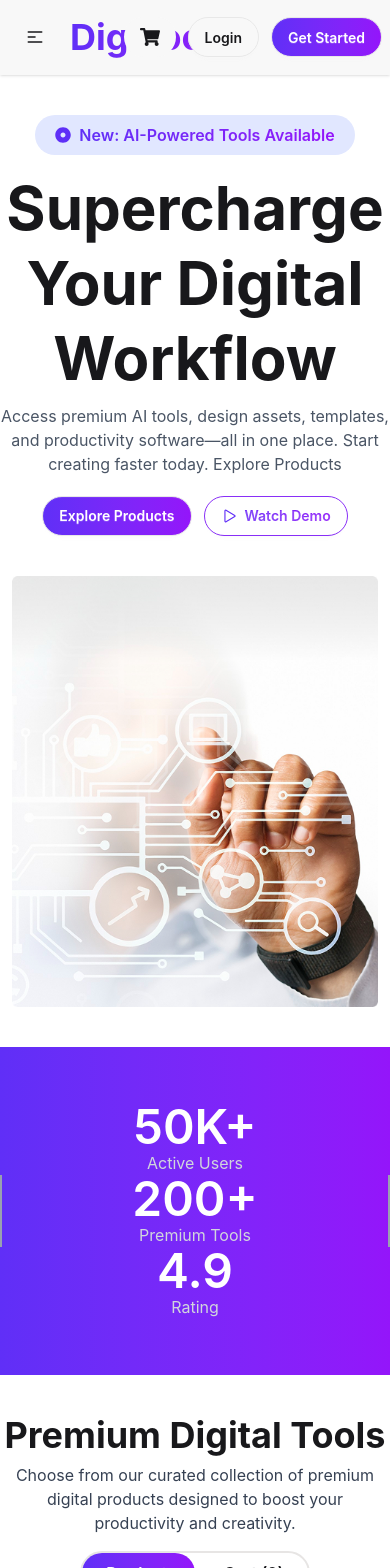
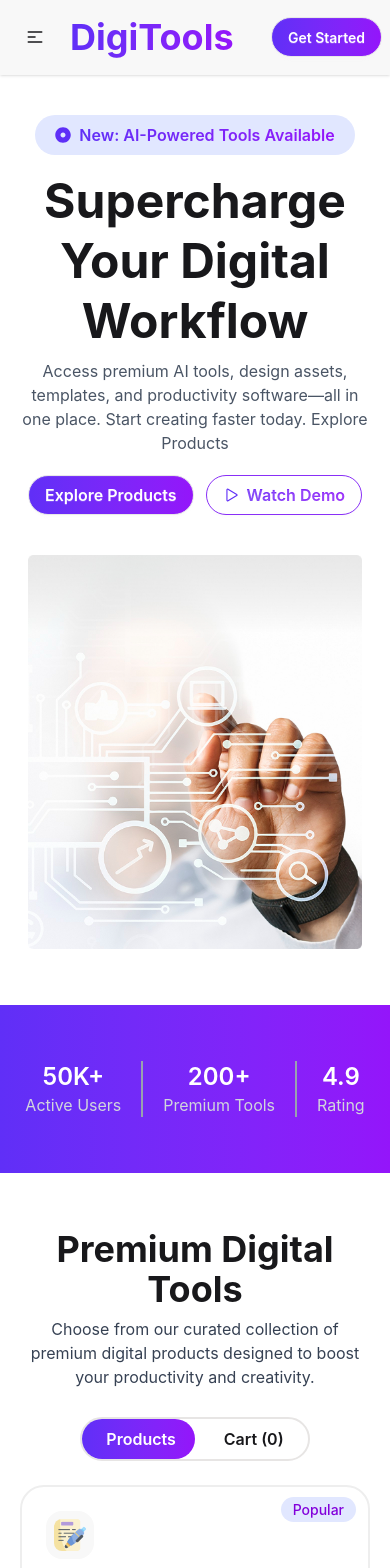
Before and after one commit to mironydev/digitools, a React (Vite) app: page / in a window 390 px wide. Shown: the top 1568 px of the page. Built offline with nearby package versions, Linux system fonts and the light colour scheme.

Commit message:
fixed mobile responsiveness

```diff
--- a/src/homepage/banner/Banner.jsx
+++ b/src/homepage/banner/Banner.jsx
@@ -5,15 +5,15 @@ import { FaDotCircle } from "react-icons/fa";
 
 const Banner = () => {
   return (
-    <div className="container mx-auto flex flex-col md:flex-row gap-10 md:gap-0 items-center mt-10 md:mt-28 text-center md:text-left">
+    <div className="container mx-auto flex flex-col lg:flex-row gap-10 lg:gap-0 items-center mt-10 md:mt-14 lg:mt-28 text-center lg:text-left px-4 sm:px-6 lg:px-8">
       <div className="flex-1">
-        <div className="bg-[#E1E7FF] w-fit py-2 px-5 rounded-full flex items-center gap-2 text-[#5e2ff7] mx-auto md:mx-0">
+        <div className="bg-[#E1E7FF] w-fit py-2 px-5 rounded-full flex items-center gap-2 text-[#5e2ff7] mx-auto lg:mx-0">
           <FaDotCircle />
           <p className="bg-linear-to-r from-[#602FF7] to-[#9415FA] text-transparent bg-clip-text font-semibold">
             New: AI-Powered Tools Available
           </p>
         </div>
-        <h1 className="text-6xl/tight font-bold pt-4 pb-2">
+        <h1 className="text-5xl/tight sm:text-6xl/tight font-bold pt-4 pb-2">
           Supercharge Your Digital Workflow
         </h1>
         <p className="text-gray-600">
@@ -22,10 +22,10 @@ const Banner = () => {
           Products
         </p>
         <div className="space-x-3 pt-5">
-          <button className="btn bg-linear-to-r from-[#602FF7] to-[#9415FA] text-white rounded-full">
+          <button className="btn bg-linear-to-r from-[#602FF7] to-[#9415FA] text-white rounded-full text-base">
             Explore Products
           </button>
-          <button className="btn bg-linear-to-r from-[#602FF7] to-[#9415FA] text-transparent bg-clip-text rounded-full border-[1.5px] border-[#892ff7]">
+          <button className="btn bg-linear-to-r from-[#602FF7] to-[#9415FA] text-transparent bg-clip-text rounded-full border-[1.5px] border-[#892ff7] text-base">
             <IoPlayOutline className="text-[#602FF7] text-lg" />
             Watch Demo
           </button>
--- a/src/homepage/banner/Ratings.jsx
+++ b/src/homepage/banner/Ratings.jsx
@@ -2,18 +2,24 @@ import React from "react";
 
 const Ratings = () => {
   return (
-    <div className="bg-linear-to-r from-[#602FF7] to-[#9415FA] text-white text-center mt-10 md:mt-28">
-      <div className="container mx-auto flex flex-col md:flex-row justify-center py-14">
-        <div className="md:pr-20">
-          <h3 className="text-5xl font-semibold">50K+</h3>
+    <div className="bg-linear-to-r from-[#602FF7] to-[#9415FA] text-white text-center mt-14 md:mt-16 lg:mt-28">
+      <div className="container mx-auto flex justify-center py-14">
+        <div className="pr-5 sm:pr-20">
+          <h3 className="text-2xl sm:text-4xl md:text-5xl font-semibold">
+            50K+
+          </h3>
           <p className="text-gray-300">Active Users</p>
         </div>
-        <div className="border-r-2 border-l-2 border-gray-400 md:px-20">
-          <h3 className="text-5xl font-semibold">200+</h3>
+        <div className="border-r-2 border-l-2 border-gray-400 px-5 sm:px-20">
+          <h3 className="text-2xl sm:text-4xl md:text-5xl font-semibold">
+            200+
+          </h3>
           <p className="text-gray-300">Premium Tools</p>
         </div>
-        <div className="md:pl-20">
-          <h3 className="text-5xl font-semibold">4.9</h3>
+        <div className="pl-5 sm:pl-20">
+          <h3 className="text-2xl sm:text-4xl md:text-5xl font-semibold">
+            4.9
+          </h3>
           <p className="text-gray-300">Rating</p>
         </div>
       </div>
--- a/src/homepage/guidecard/GuideCard.jsx
+++ b/src/homepage/guidecard/GuideCard.jsx
@@ -5,15 +5,15 @@ import rocketIMG from "../../assets/rocket.png";
 
 const GuideCard = () => {
   return (
-    <div className="bg-base-200 mt-10 md:mt-28 py-16">
+    <div className="bg-base-200 mt-16 md:mt-20 lg:mt-28 py-16">
       <div className="container mx-auto">
-        <div className="text-center pb-4">
+        <div className="text-center pb-4 px-4 sm:px-0">
           <h2 className="text-4xl font-bold">Get Started in 3 Steps</h2>
           <p className="text-gray-600 pt-2 pb-4">
             Start using premium digital tools in minutes, not hours.
           </p>
         </div>
-        <div className="grid grid-cols-1 md:grid-cols-3 mx-auto gap-6 md:gap-14 text-center w-fit">
+        <div className="grid grid-cols-1 md:grid-cols-2 lg:grid-cols-3 mx-auto gap-6 lg:gap-14 text-center w-fit px-10 sm:px-6 lg:px-0">
           <div className="max-w-sm relative bg-base-100 rounded-2xl border-2 border-base-300 px-5 py-18 flex flex-col items-center">
             <span className="absolute top-5 right-5 bg-red-400 rounded-full px-3.5 py-2 font-semibold text-white text-xs bg-linear-to-r from-[#602FF7] to-[#9415FA]">
               1
@@ -45,7 +45,7 @@ const GuideCard = () => {
               Browse our catalog and select the tools that fit your needs.
             </p>
           </div>
-          <div className="max-w-sm relative bg-base-100 rounded-2xl border-2 border-base-300 px-5 py-18 flex flex-col items-center">
+          <div className="max-w-sm relative bg-base-100 rounded-2xl border-2 border-base-300 px-5 py-18 flex flex-col items-center justify-self-center md:col-span-2 lg:col-span-1">
             <span className="absolute top-5 right-5 bg-red-400 rounded-full px-3.25 py-2 font-semibold text-white text-xs bg-linear-to-r from-[#602FF7] to-[#9415FA]">
               3
             </span>
--- a/src/homepage/pricing/Pricing.jsx
+++ b/src/homepage/pricing/Pricing.jsx
@@ -3,19 +3,19 @@ import React, { use } from "react";
 const Pricing = ({ pricingPromise }) => {
   const pricingData = use(pricingPromise);
   return (
-    <div className="container mx-auto mt-10 md:mt-28">
-      <div className="text-center pb-4">
+    <div className="container mx-auto mt-14 md:mt-20 lg:mt-28">
+      <div className="text-center pb-4 px-4 sm:px-6 lg:px-8">
         <h2 className="text-4xl font-bold">Simple, Transparent Pricing</h2>
         <p className="text-gray-600 pt-2 pb-4">
           Choose the plan that fits your needs. Upgrade or downgrade anytime.
         </p>
       </div>
 
-      <div className="grid grid-cols-1 lg:grid-cols-3 max-w-6xl gap-10 mx-10 md:mx-auto">
+      <div className="grid grid-cols-1 lg:grid-cols-3 max-w-6xl gap-10 mx-auto justify-items-center px-10 sm:px-0">
         {pricingData.map((pricing) => (
           <div
             key={pricing.id}
-            className={`card rounded-xl shadow-md bg-base-200 ${pricing.name === "Pro" ? "bg-linear-to-r from-[#602FF7] to-[#9415FA] text-white" : ""} max-w-md`}
+            className={`card rounded-xl shadow-md bg-base-200 max-w-sm w-full ${pricing.name === "Pro" ? "bg-linear-to-r from-[#602FF7] to-[#9415FA] text-white" : ""}`}
           >
             <div className="relative card-body">
               {pricing.name === "Pro" ? (
--- a/src/homepage/products/Products.jsx
+++ b/src/homepage/products/Products.jsx
@@ -17,14 +17,14 @@ const Products = ({ productsPromise, setCartCount }) => {
   }, [selectedProducts, setCartCount]);
 
   return (
-    <div className="container mx-auto mt-10 md:mt-28">
-      <div className="text-center">
+    <div className="container mx-auto mt-14 md:mt-20 lg:mt-28">
+      <div className="text-center px-4 sm:px-6 lg:px-8">
         <h1 className="text-4xl font-bold">Premium Digital Tools</h1>
         <p className="text-gray-700 pt-2 pb-4">
           Choose from our curated collection of premium digital products
           designed to boost your productivity and creativity.
         </p>
-        <div className="border-2 border-stone-200 w-fit mx-auto rounded-full relative">
+        <div className="border-2 border-stone-200 w-fit mx-auto rounded-full relative mt-3">
           <div
             className={`absolute top-0 bottom-0 rounded-full bg-linear-to-r from-[#602FF7] to-[#9415FA] transition-all duration-200 ${
               isActive === "products" ? "left-0 right-1/2" : "left-1/2 right-0"
--- a/src/homepage/products/availableproducts/AvailableProducts.jsx
+++ b/src/homepage/products/availableproducts/AvailableProducts.jsx
@@ -7,7 +7,7 @@ const AvailableProducts = ({
   setSelectedProducts,
 }) => {
   return (
-    <div className="grid grid-cols-1 md:grid-cols-3 gap-6 mt-6 w-fit mx-auto">
+    <div className="grid grid-cols-1 md:grid-cols-2 lg:grid-cols-3 gap-6 mt-6 w-fit mx-auto md:px-6 lg:px-0">
       {productsData.map((product) => (
         <Card
           product={product}
--- a/src/homepage/products/selectedproducts/SelectedProducts.jsx
+++ b/src/homepage/products/selectedproducts/SelectedProducts.jsx
@@ -17,7 +17,7 @@ const SelectedProducts = ({ selectedProducts, setSelectedProducts }) => {
   };
 
   return (
-    <div className="border-2 border-base-300 px-6 py-8 rounded-3xl mt-6 max-w-5xl mx-auto">
+    <div className="border-2 border-base-300 px-6 py-8 rounded-3xl mt-6 max-w-5xl mx-auto md:mx-20 lg:mx-auto">
       {selectedProducts.length === 0 ? (
         <div className="text-center space-y-2">
           <h3 className="text-2xl font-semibold">Your cart is empty</h3>
--- a/src/navbar/NavBar.jsx
+++ b/src/navbar/NavBar.jsx
@@ -4,7 +4,7 @@ import { FaShoppingCart } from "react-icons/fa";
 const NavBar = ({ cartCount }) => {
   return (
     <div className="shadow-sm bg-base-200">
-      <div className="max-lg:collapse w-full rounded-md container mx-auto">
+      <div className="max-lg:collapse w-full rounded-md container mx-auto lg:px-8">
         <input id="navbar-1-toggle" className="peer hidden" type="checkbox" />
         <label
           htmlFor="navbar-1-toggle"
@@ -55,7 +55,7 @@ const NavBar = ({ cartCount }) => {
             </ul>
           </div>
           <div className="navbar-end space-x-3">
-            <button className="relative btn rounded-full border-none hover:bg-base-200 shadow-none text-xl">
+            <button className="relative btn rounded-full border-none bg-transparent shadow-none text-xl hidden sm:block">
               <FaShoppingCart />
               {cartCount > 0 && (
                 <span className="absolute top-2 right-3 bg-red-500 text-white text-[8px] px-1 rounded-full">
@@ -63,7 +63,7 @@ const NavBar = ({ cartCount }) => {
                 </span>
               )}
             </button>
-            <button className="btn rounded-full">Login</button>
+            <button className="btn rounded-full hidden sm:block">Login</button>
             <button className="btn bg-linear-to-r from-[#602FF7] to-[#9415FA] text-white rounded-full">
               Get Started
             </button>
```
Also changed, not shown: src/footer/Footer.jsx (+15 -9 lines), src/homepage/bottombanner/BottomBanner.jsx (+10 -8 lines).
